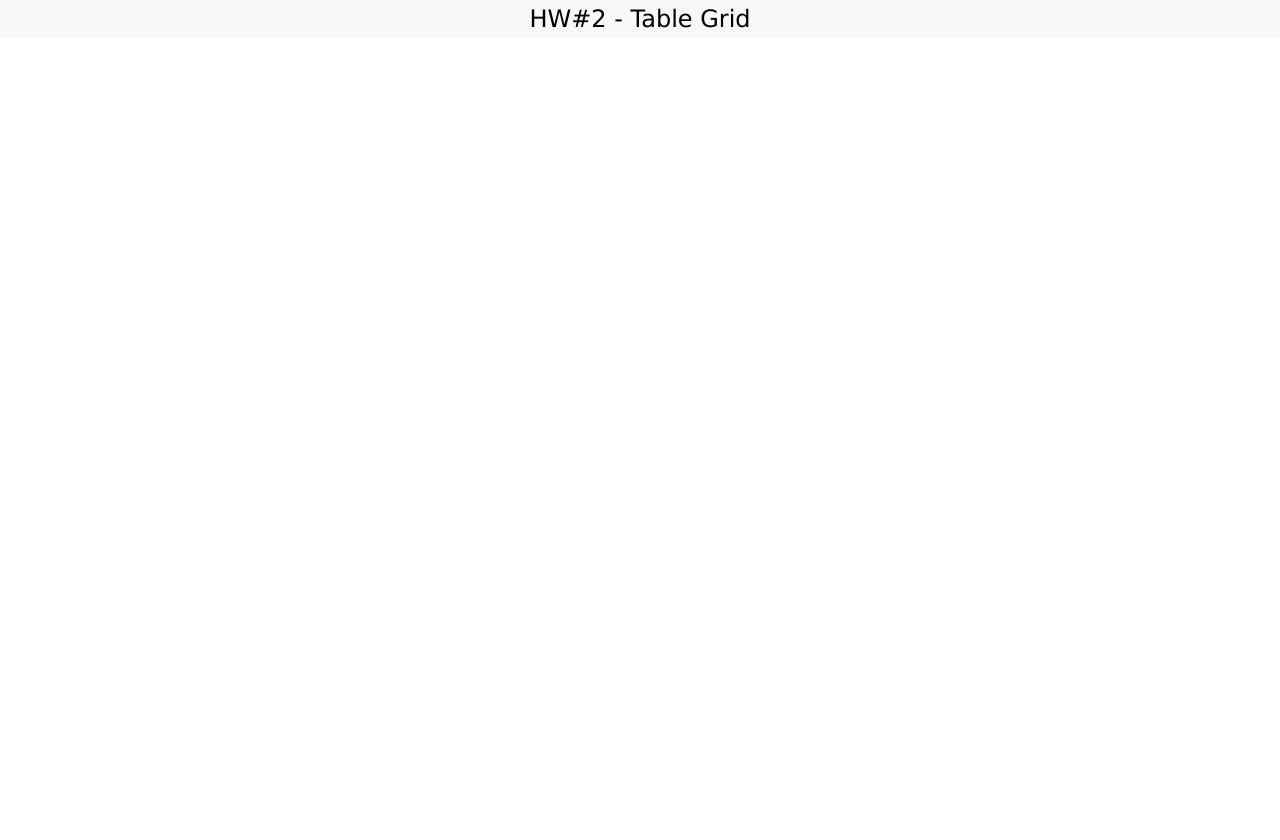
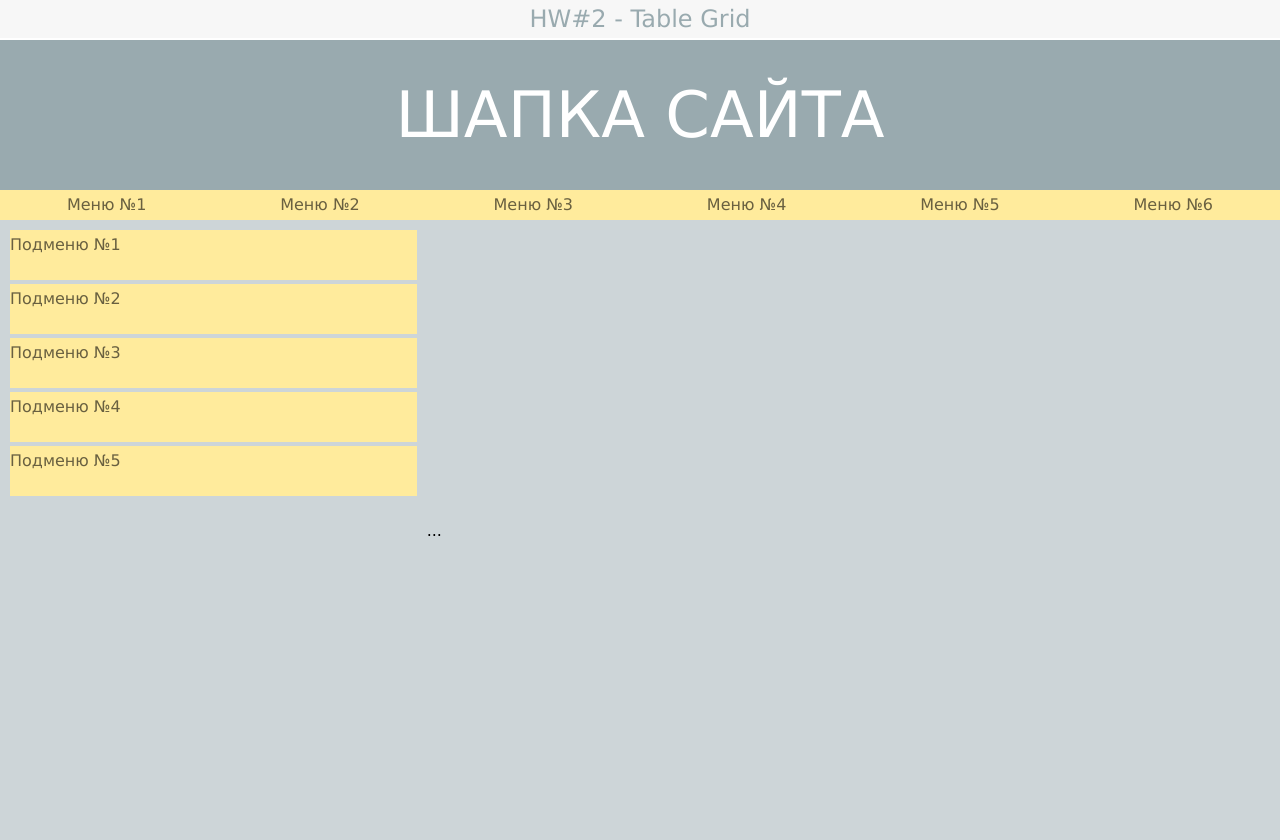
Before and after one commit to pmayorov/html-css, a plain HTML site: page tables/#2 Table grid/index.html in a window 1280 px wide. Before the commit the page ends 800 px from the top, so only its background shows below. Drawn offline with Linux system fonts and the light colour scheme.

Commit message:
Added: main content table, nav top menu, footer, left inner table

```diff
--- a/tables/#2 Table grid/index.html
+++ b/tables/#2 Table grid/index.html
@@ -7,5 +7,34 @@
 </head>
 <body>
     <h1 id="hw-name">HW#2 - Table Grid</h1>
+    <table class="content">
+        <tr class="footer">
+            <td colspan="6">
+            <span>ШАПКА САЙТА<span>
+            <td>
+        </tr>
+        <tr class="top-nav-menu">
+            <td><a href="#">Меню №1</a></td>
+            <td><a href="#">Меню №2</a></td>
+            <td><a href="#">Меню №3</a></td>
+            <td><a href="#">Меню №4</a></td>
+            <td><a href="#">Меню №5</a></td>
+            <td><a href="#">Меню №6</a></td>
+        </tr>
+        <tr>
+            <td class="cell-for-aside" colspan="2">
+                <table class="aside">
+                    <tr><td><a href="#">Подменю №1</a></td></tr>
+                    <tr><td><a href="#">Подменю №2</a></td></tr>
+                    <tr><td><a href="#">Подменю №3</a></td></tr>
+                    <tr><td><a href="#">Подменю №4</a></td></tr>
+                    <tr><td><a href="#">Подменю №5</a></td></tr>
+                </table>
+            </td>
+            <td colspan="4">...</td>
+        </tr>
+    </table>
+
+
 </body>
 </html>
--- a/tables/#2 Table grid/style.css
+++ b/tables/#2 Table grid/style.css
@@ -5,22 +5,78 @@
     margin: 0;
 }
 
+html {
+    height: 100%;
+}
+
+body {
+    font-family: Verdana, Tahoma, sans-serif;
+    height: 100%;
+}
+
+
 table {
     border-collapse: collapse;
     border-spacing: 0;
-}
-
-body{
-    font-family: Verdana, Tahoma, sans-serif;
 }
 
 h1#hw-name {
     font-weight: normal;
     font-size: 1.5em;
     text-align: center;
+    color: #99AAAF;
     background-color: #F7F7F7;
     padding: 5px;
-    margin: 0 0 50px 0;
+    margin: 0 0 2px 0;
 }
 
 /* Other rules */
+
+a {
+    display: block;
+    width: 100%;
+    height: 100%;
+    line-height: 30px;
+    text-decoration: none;
+    color: #696040;
+}
+
+a:hover {
+    color: #FFEB9C;
+    background: #696040;
+}
+
+table.content {
+    width: 100%;
+    height: 100%;
+    background: #CDD5D8;
+}
+
+table.content tr.footer {
+    height: 150px;
+    background: #99AAAF;
+    color: #FFFFFF;
+    text-align: center;
+    font-size: 4em;
+}
+
+table.content tr.top-nav-menu {
+    height: 30px;
+    background: #FFEB9C;
+    text-align: center;
+}
+
+table.content td.cell-for-aside {
+    vertical-align: top;
+    padding: 10px;
+}
+
+table.aside {
+    width: 100%
+}
+
+table.aside td {
+    height: 50px;
+    background: #FFEB9C;
+    border-bottom: 4px solid #CDD5D8;
+}
```
